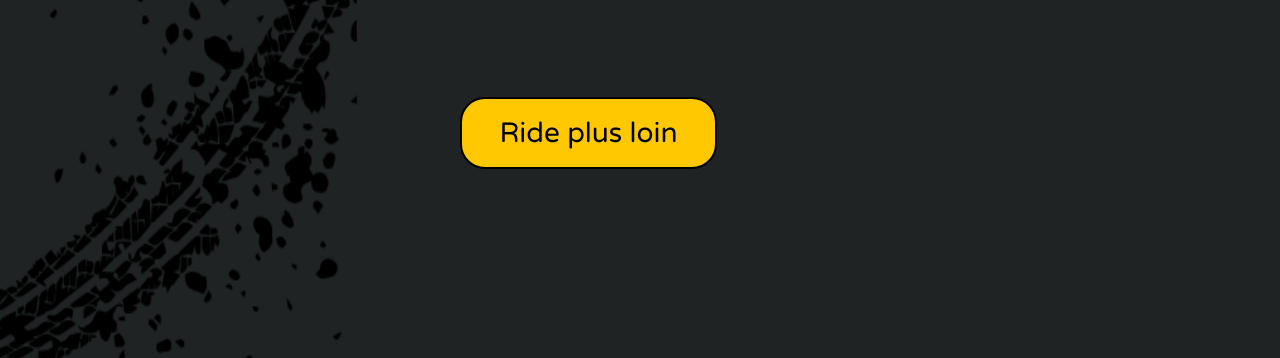
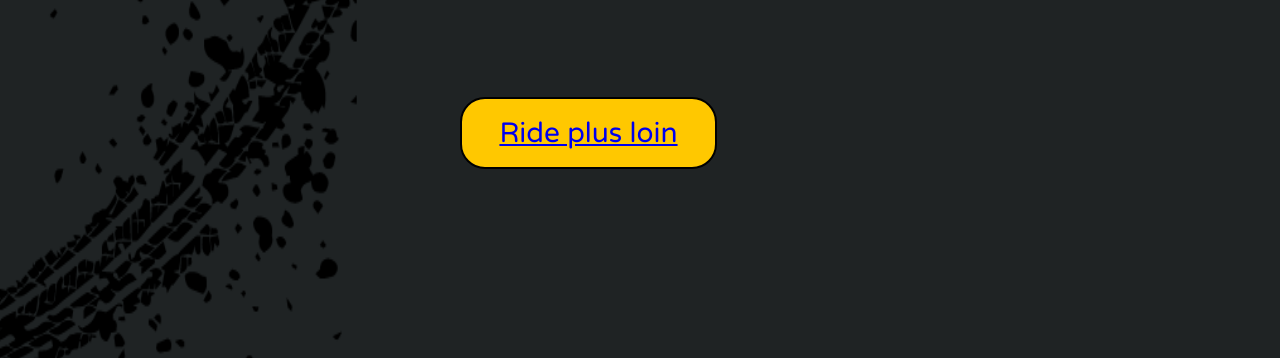
Before and after one commit to dewfrjo/TFA-D.jonathan, a website: page src/index.html in a window 1280 px wide. Shown: the part 576-934 px from the top of the page. Drawn offline with Linux system fonts and the light colour scheme; a web font is replaced by a local one.

Commit message:
active du btn voir plus

```diff
--- a/src/index.html
+++ b/src/index.html
@@ -59,7 +59,7 @@
         si on veut changer de route pour une plus “sécurisée”. Durant&nbsp;le&nbsp;trajet, il va prévenir au mieux et
         au plus vite les motards des dangers potentiels sur sa route avant qu’il ne tombe dessus. </p>
 
-        <button class="intro--btn">Ride plus loin</button>
+        <button class="intro--btn"><a href="#pourquoi">Ride plus loin</a></button>
 
     </section>
 
--- a/src/styles/components/_menu.scss
+++ b/src/styles/components/_menu.scss
@@ -61,12 +61,12 @@ h1{
     .menu__el a{
         color: #E9F1F7;
     }
+    a:active {
+        text-decoration: underline;
+      }
     a:hover,
     a:focus{
         color: red;
-    }
-    a:active {
-        text-decoration: underline;
     }
 }
 
@@ -99,11 +99,20 @@ h1{
         height: 72px;
         border-style: solid;
         border-radius: 25px;
-    margin-top: 100px;
+        margin-top: 50px;
         color: black;
         background-color: #FFC800;
         font-size: 28px;
         font-family: 'Varela Round';
+    }
+    &--btn a{
+        text-decoration: none;
+        color: #1F2324;
+        display: flex;
+        width: 239px;
+        height: 63px;
+        align-items: center;
+        justify-content: center;
     }
 }
 .trace{
```
Lines whose indentation alone changed are shown as unchanged.
